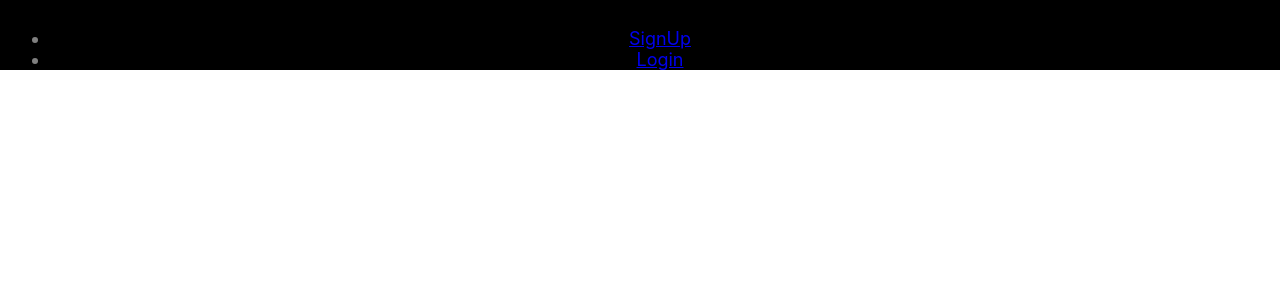
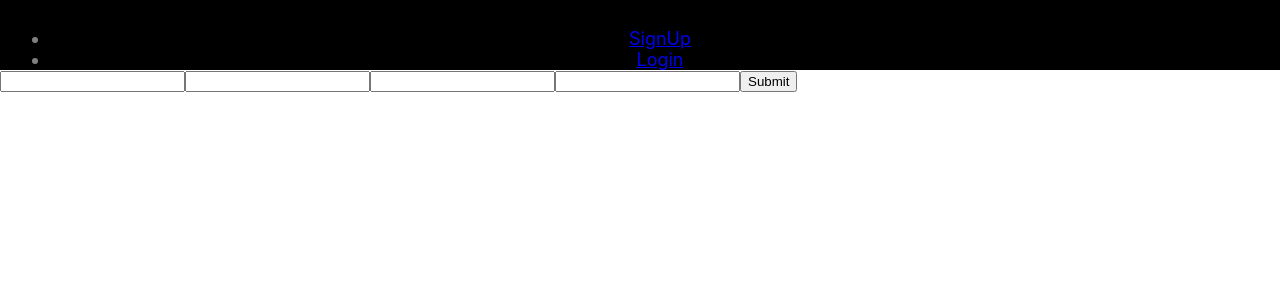
Before and after one commit to emerick23/Applier, a React (Create React App) app: page /add in a window 1280 px wide. Shown: the top 300 px of the page. Built offline with nearby package versions, Linux system fonts and the light colour scheme.

Commit message:
create added

```diff
--- a/server.js
+++ b/server.js
@@ -18,7 +18,7 @@ app.use(express.static(path.join(__dirname, 'build')));
 
 // Put API routes here
 app.use('/api/users', require('./routes/api/users'))
-
+app.use('/api/jobs', require('./routes/api/jobs'))
 app.get('/*', function(req, res) {
     res.sendFile(path.join(__dirname, 'build', 'index.html'));
   });
--- a/src/App.js
+++ b/src/App.js
@@ -1,9 +1,11 @@
-import React, {Component} from 'react';
-import {Switch, Route} from 'react-router-dom'
+import React, { Component } from 'react';
+import { Switch, Route } from 'react-router-dom'
 import './App.css';
 import userService from './utils/userService'
 import SignupPage from './pages/SignupPage/SignupPage'
 import LoginPage from './pages/LoginPage/LoginPage'
+import IndexPage from './pages/IndexPage/IndexPage'
+import CreatePage from './pages/CreatePage/CreatePage'
 import NavBar from './components/NavBar/NavBar'
 
 class App extends Component {
@@ -33,16 +35,26 @@ class App extends Component {
           />
         </header>
         <Switch>
-          <Route exact path='/signup' render={({history}) =>
+          <Route exact path='/signup' render={({ history }) =>
             <SignupPage
               history={history}
               handleSignupOrLogin={this.handleSignupOrLogin}
             />
           } />
-        <Route exact path='/login' render={({history}) =>
+          <Route exact path='/login' render={({ history }) =>
             <LoginPage
               history={history}
               handleSignupOrLogin={this.handleSignupOrLogin}
+            />
+          } />
+          <Route exact path='/jobs' render={() =>
+            <IndexPage
+              user={this.state.user}
+            />
+          } />
+          <Route exact path='/add' render={() =>
+            <CreatePage
+              user={this.state.user}
             />
           } />
         </Switch>
--- /dev/null
+++ b/src/components/JobForm/JobForm.js
@@ -0,0 +1,46 @@
+import React, {Component} from 'react'
+import jobService from '../../utils/jobService';
+
+class JobForm extends Component {
+
+    state = {
+        companyName: '',
+        position: '',
+        location: '',
+        url: '',
+    }
+
+    handleChange = (event) => {
+        this.setState({
+            [event.target.name]: event.target.value
+        })
+    }
+
+    handleSubmit = async (event) => {
+        event.preventDefault()
+        try {
+            await jobService.create(this.state, this.props.user)
+        } catch (err) {
+            console.log(err)
+        }
+    }
+
+
+
+    render() {
+        return (
+            <div>
+                <form onSubmit={this.handleSubmit}>
+                    <input onChange={this.handleChange} type='text' name='companyName' value={this.state.companyName}></input>
+                    <input onChange={this.handleChange} type='text' name='position' value={this.state.position}></input>
+                    <input onChange={this.handleChange} type='text' name='location' value={this.state.location}></input>
+                    <input onChange={this.handleChange} type='text' name='url' value={this.state.url}></input>
+                    <button type='submit'>Submit</button>
+                </form>
+            </div>
+        )
+    }
+}
+
+
+export default JobForm
--- a/src/components/NavBar/NavBar.js
+++ b/src/components/NavBar/NavBar.js
@@ -4,8 +4,12 @@ import {Link} from 'react-router-dom'
 const NavBar = props => {
     let nav = props.user ?
     <div>
-        <p>Welcome {props.user.name}</p>
-        <button onClick={props.handleLogout}>Logout</button>
+        <ul>
+        <li><p>Welcome {props.user.name}</p></li>
+        <li><Link to='/jobs'>Jobs</Link></li>
+        <li><Link to='' onClick={props.handleLogout}>Logout</Link></li>
+        <li><Link to='/add'>Add a Job</Link></li>
+        </ul>
     </div>
     :
     <div>
--- /dev/null
+++ b/src/pages/CreatePage/CreatePage.js
@@ -0,0 +1,15 @@
+import React from 'react'
+import JobForm from '../../components/JobForm/JobForm'
+
+const CreatePage = (props) => {
+        return (
+            <div>
+                <JobForm
+                user={props.user}
+                />
+            </div>
+        )
+}
+
+
+export default CreatePage
--- /dev/null
+++ b/src/pages/IndexPage/IndexPage.js
@@ -0,0 +1,18 @@
+import React, {Component} from 'react'
+
+class IndexPage extends Component {
+
+    state = {
+        jobs: []
+    }
+
+    render() {
+        return (
+            <div>
+                <p>{this.props.user.name}</p>
+            </div>
+        )
+    }
+}
+
+export default IndexPage
--- a/src/pages/LoginPage/LoginPage.js
+++ b/src/pages/LoginPage/LoginPage.js
@@ -23,7 +23,7 @@ class LoginPage extends Component {
       // Let <App> know a user has signed up!
       this.props.handleSignupOrLogin();
       // Successfully signed up - show GamePage
-      this.props.history.push('/');
+      this.props.history.push('/jobs');
     } catch (err) {
       // Use a modal or toast in your apps instead of alert
       alert('Incorrect Credentials');
--- /dev/null
+++ b/src/utils/jobService.js
@@ -0,0 +1,19 @@
+import tokenService from "./tokenService";
+
+const BASE_URL = '/api/jobs/'
+
+function create(job, user) {
+    const options = {
+        method: 'POST',
+        headers: {
+            'Content-type': 'application/json',
+            'Authorization': 'Bearer ' + tokenService.getToken()
+        },
+        body: JSON.stringify({job, user})
+    }
+    return fetch(BASE_URL + 'create', options).then(res => res.json())
+}
+
+export default {
+    create
+}
```
Also changed, not shown: controllers/jobs.js (added, +11 -0 lines), models/job.js (added, +12 -0 lines), models/user.js (+9 -1 lines), routes/api/jobs.js (added, +20 -0 lines). Lines whose indentation alone changed are shown as unchanged.
